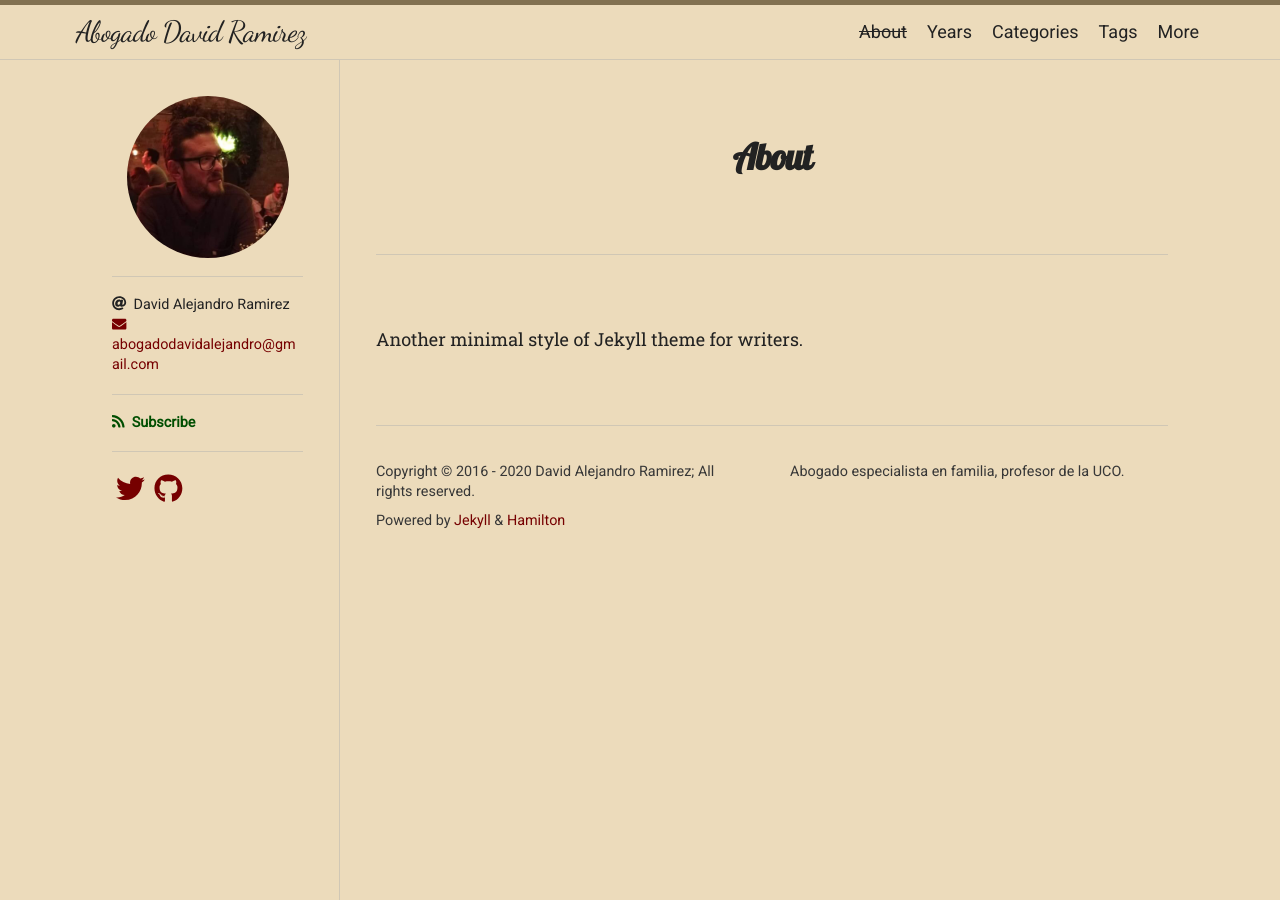
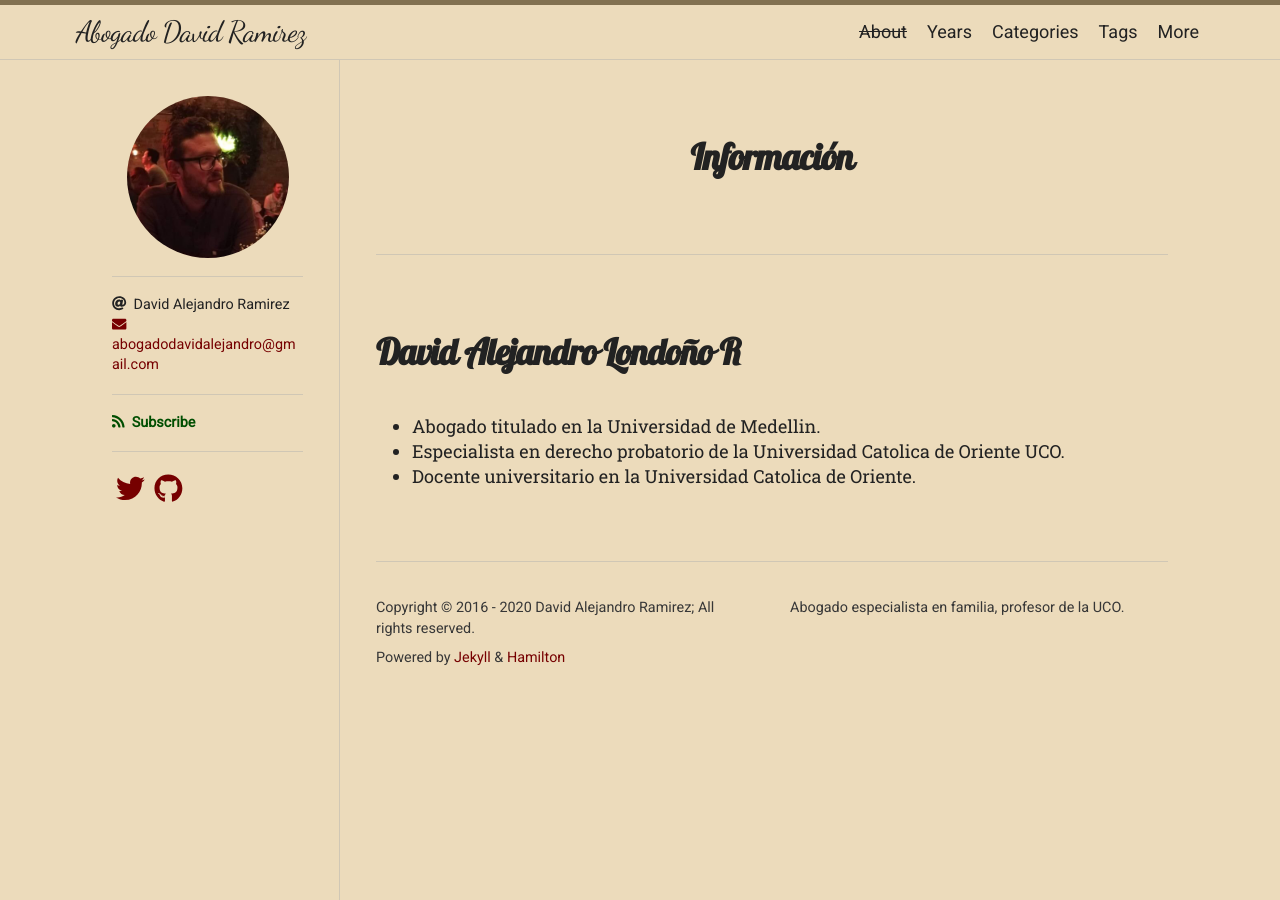
Before and after one commit to abogado-david-alejandro/abogado-david-alejandro.github.io, a Jekyll site: the page built from info.md, in a window 1280 px wide. Built offline with Jekyll 4.4.1, drawn with Linux system fonts in a browser that asks for light colours; nearby versions of some CDN libraries; some web fonts are replaced.

Commit message:
commit inicial

```diff
--- a/_config.yml
+++ b/_config.yml
@@ -25,7 +25,7 @@ paginate: 10
 exclude:
   - scripts/
   - README.md
-  - jekyll-theme-hamilton.gemspec
+  - blog.gemspec
 
 # Jekyll SEO Tag (Optional)
 # =========================
--- a/about.md
+++ /dev/null
@@ -1,7 +0,0 @@
----
-layout: page
-title: About
-permalink: /about/
----
-
-Another minimal style of Jekyll theme for writers.
--- /dev/null
+++ b/info.md
@@ -0,0 +1,11 @@
+---
+layout: page
+title: Información
+permalink: /about/
+---
+
+# David Alejandro Londoño R
+
+ - Abogado titulado en la Universidad de Medellin.
+ - Especialista en derecho probatorio de la Universidad Catolica de Oriente UCO.
+ - Docente universitario en la Universidad Catolica de Oriente.
```
Also changed, not shown: categorias.md (renamed from categories.md), publicaciones.md (renamed from years.md), temas.md (renamed from tags.md).
